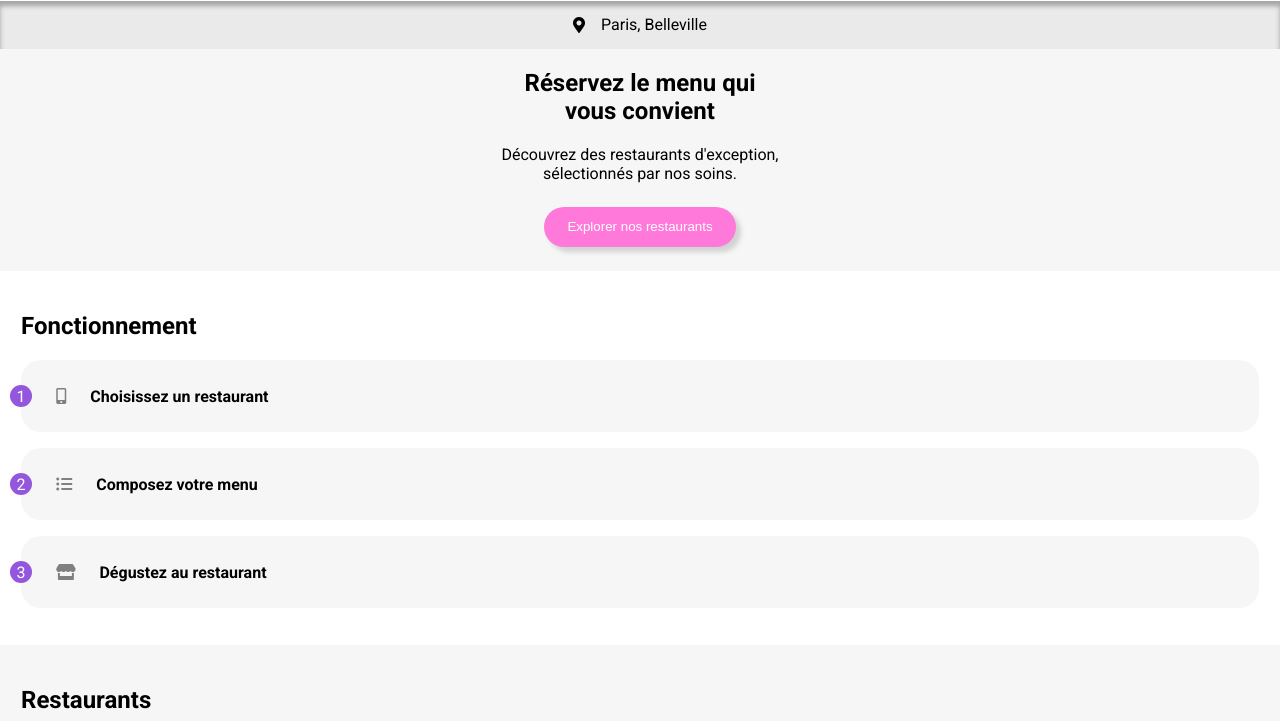
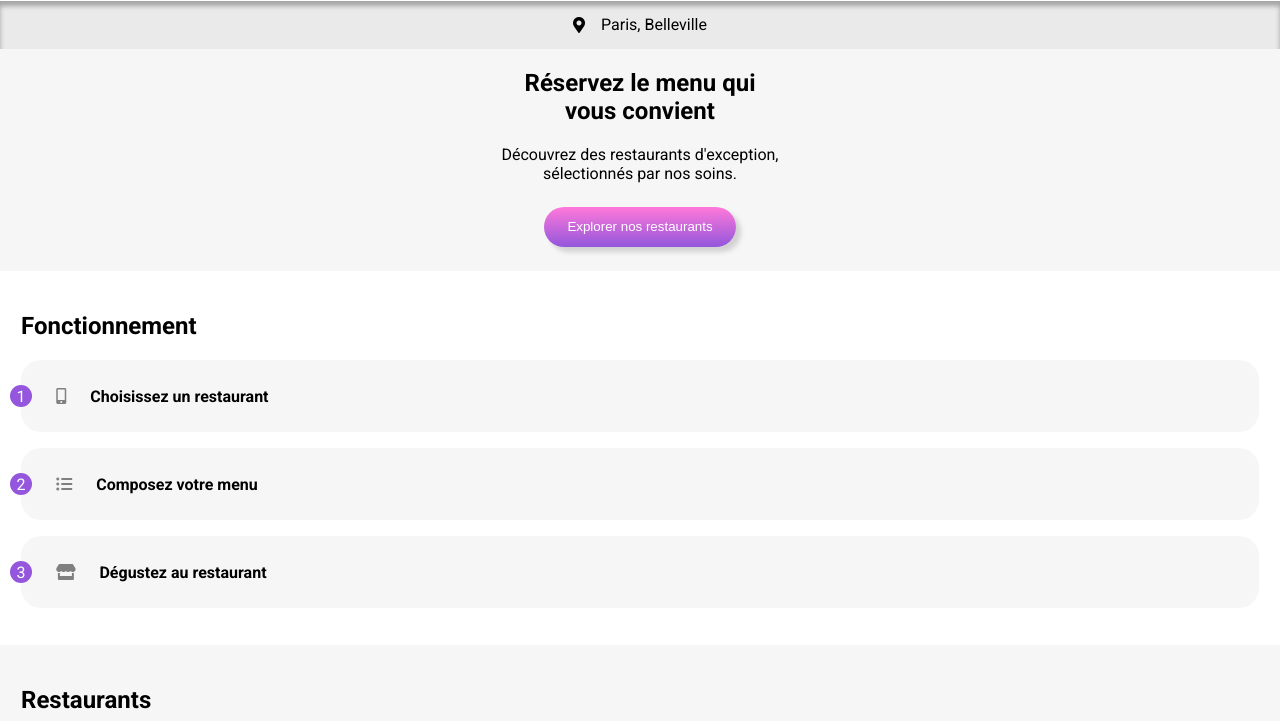
Before and after one commit to Arislb/Arislebechec_3_20042021, a website: page index.html in a window 1280 px wide. Shown: the part 79-800 px from the top of the page. Drawn offline with Linux system fonts and the light colour scheme; a web font is replaced by a local one.

Commit message:
para btn

```diff
--- a/sass/components/_button.scss
+++ b/sass/components/_button.scss
@@ -6,7 +6,7 @@
   color: white;
   border: none;
   @include box-shadow;
-  background: $color-secondaire;
+  background: linear-gradient(#ff79da, #9356dc);
 }
 
 .box-restaurants {
```
Also changed, not shown: public/css/style.css, 1 other file.
